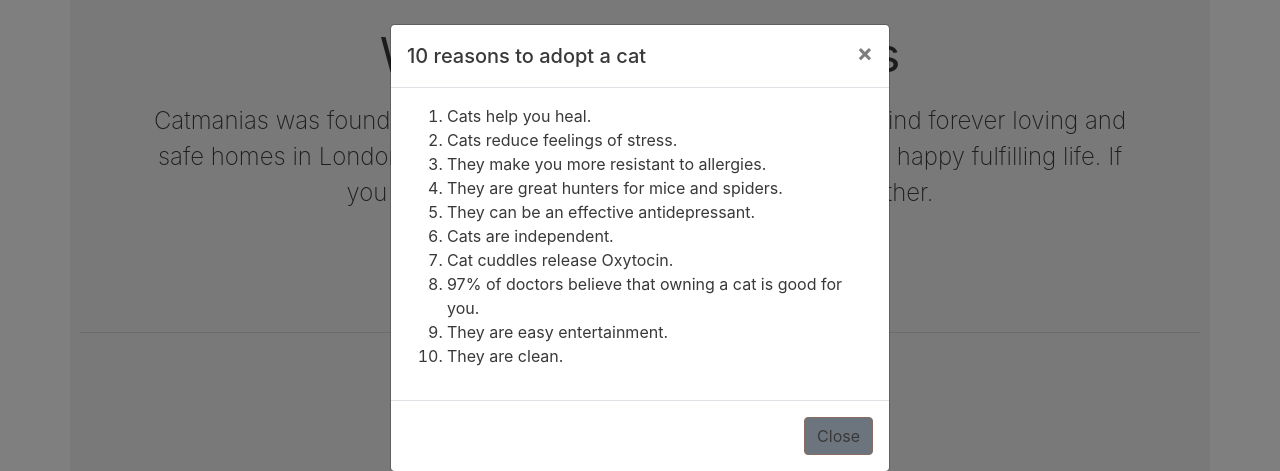
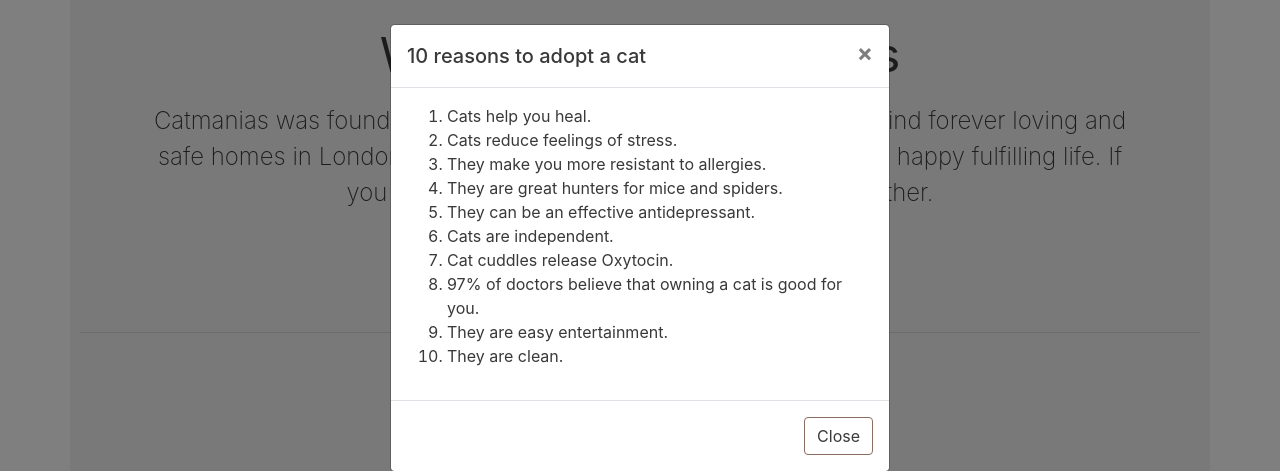
Before and after one commit to umab123/Catmanias, a plain HTML site: page index.html in a window 1280 px wide. Both pictures are taken after a click on the button "10 REASONS TO ADOPT A CAT". Shown: the part 1091-1562 px from the top of the page. Drawn offline with nearby package versions, Linux system fonts and the light colour scheme; a web font is replaced by a local one.

Commit message:
Changed color of modal 'Close' button

```diff
--- a/index.html
+++ b/index.html
@@ -120,7 +120,7 @@
                    </ol>
                 </div>
                 <div class="modal-footer">
-                   <button type="button" class="btn btn-secondary" data-dismiss="modal">Close</button>
+                   <button type="button" class="btn" data-dismiss="modal">Close</button>
                 </div>
               </div>
             </div>
```
